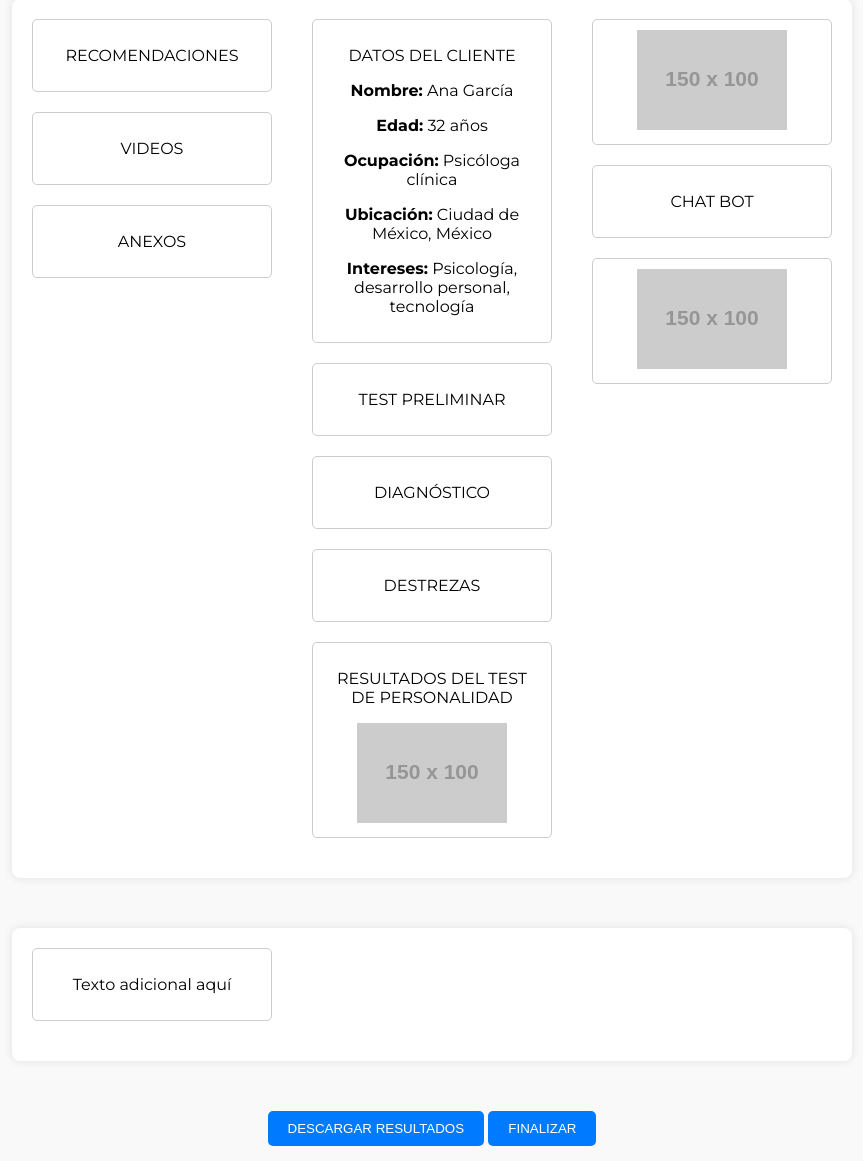
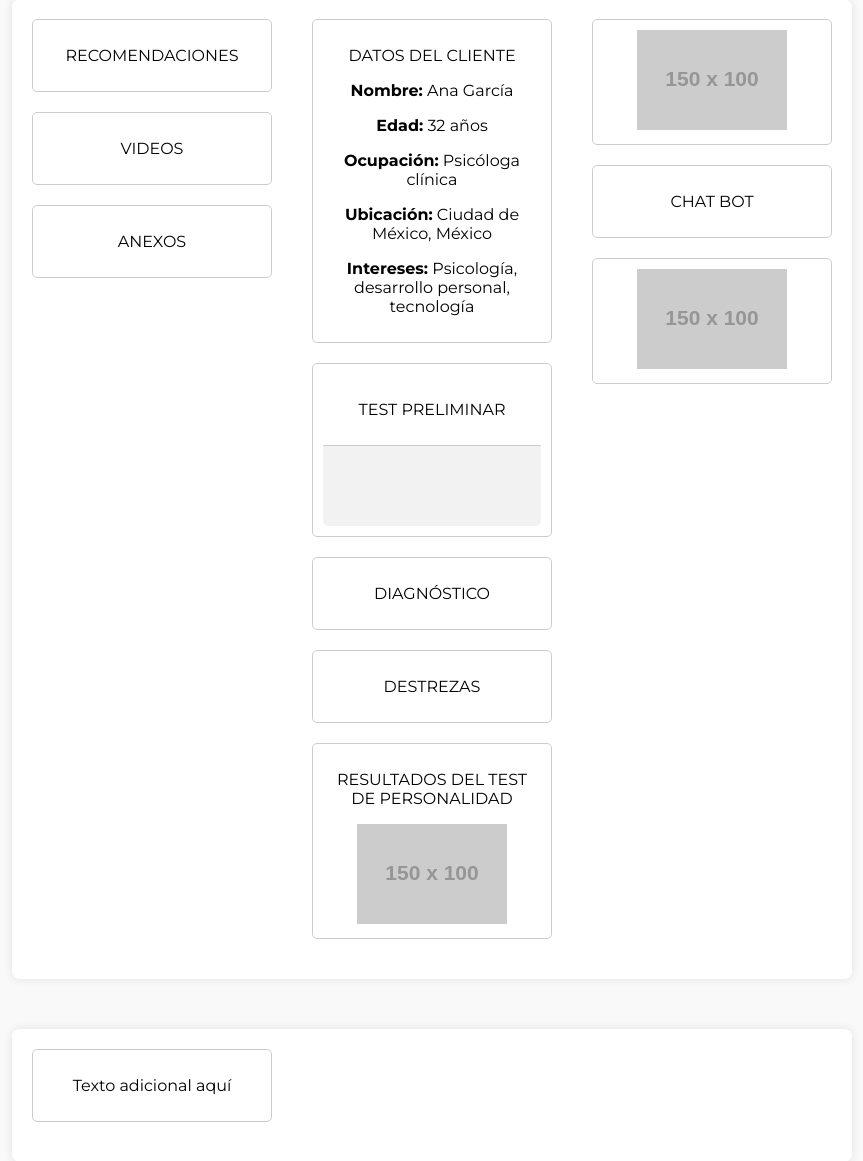
Before and after one commit to adriannole/PROYECTOFINAL, a Flask app: template app/templates/perfil.html in a window 1280 px wide. Shown: the part 51-1212 px from the top of the page, without its empty margins (208-1071 px from the left). Run offline with Flask 3, Linux system fonts and the light colour scheme; the template is opened without the code that fills it, so the values that code supplies are empty; grey boxes labelled with a size stand in for pictures from a placeholder-image service; some libraries are stand-ins or nearby versions.

Commit message:
Update perfil.html

```diff
--- a/app/templates/perfil.html
+++ b/app/templates/perfil.html
@@ -49,6 +49,26 @@
         .btn:hover {
             background-color: #0056b3;
         }
+        /* New styles for the split container */
+        .split-container {
+            display: flex;
+            flex-direction: column;
+            height: 100%;
+        }
+        .top-section {
+            background-color: #fff;
+            border-bottom: 1px solid #ccc;
+            border-radius: 5px 5px 0 0;
+            padding: 10px;
+        }
+        /* Adjusted height for the bottom section */
+        .bottom-section {
+            background-color: #f2f2f2;
+            border-radius: 0 0 5px 5px;
+            padding: 10px;
+            /* Half the height */
+            height: 60px;
+        }
     </style>
     <title>Perfil de Ana García</title>
 </head>
@@ -79,8 +99,16 @@
             <p><strong>Ubicación:</strong> Ciudad de México, México</p>
             <p><strong>Intereses:</strong> Psicología, desarrollo personal, tecnología</p>
         </div>
+        <!-- Split container for Test Preliminar -->
         <div class="subcontainer">
-            <p>TEST PRELIMINAR</p>
+            <div class="split-container">
+                <div class="top-section">
+                    <p>TEST PRELIMINAR</p>
+                </div>
+                <div class="bottom-section">
+                    <!-- Placeholder content for the bottom section -->
+                </div>
+            </div>
         </div>
         <div class="subcontainer">
             <p>DIAGNÓSTICO</p>
```
